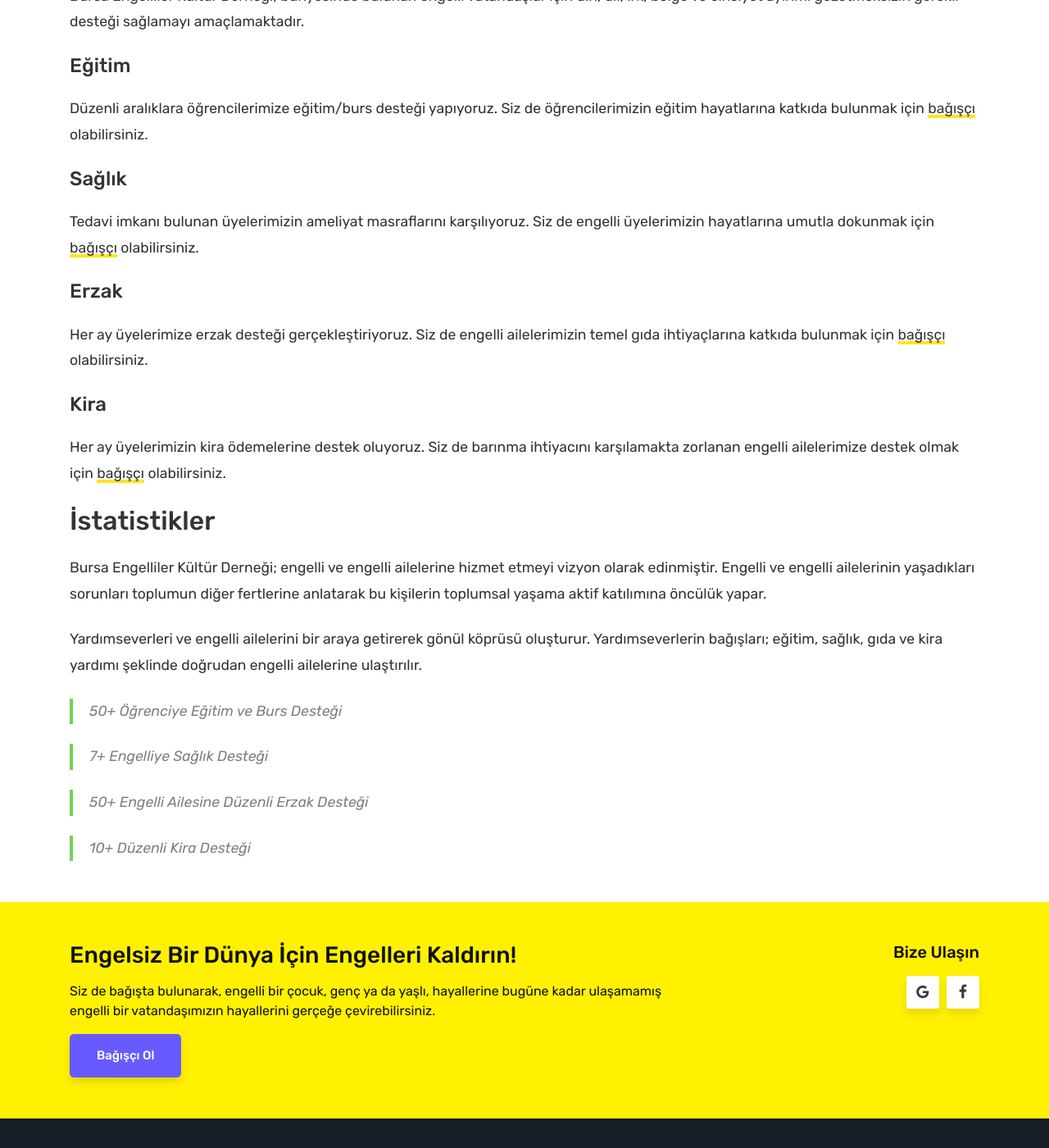
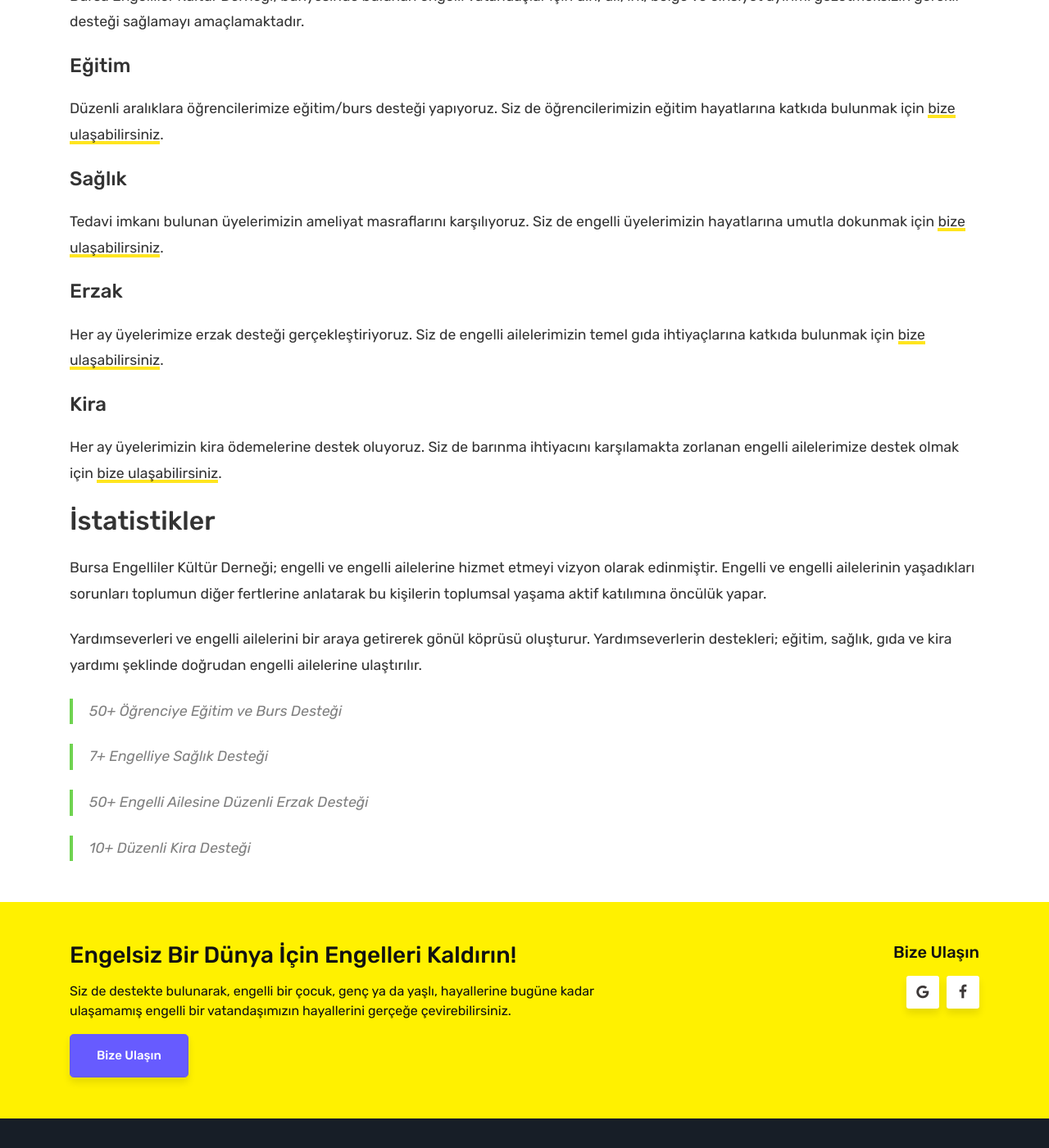
Before and after one commit to barisariburnu/bekder-jekyll, a Jekyll site: the page built from hakkimizda.md, in a window 1280 px wide and 1400 px high, scrolled down 540 px. Shown: the whole window at 82% size. Built offline with Jekyll 4.4.1, drawn with Linux system fonts in a browser that asks for light colours.

Commit message:
Update word: "bağış"

```diff
--- a/_layouts/default.html
+++ b/_layouts/default.html
@@ -115,8 +115,8 @@
             <div class="row justify-content-center">
                 <div class="col-md-8">
                     <h3>Engelsiz Bir Dünya İçin Engelleri Kaldırın!</h3>
-                    <p>Siz de bağışta bulunarak, engelli bir çocuk, genç ya da yaşlı, hayallerine bugüne kadar ulaşamamış engelli bir vatandaşımızın hayallerini gerçeğe çevirebilirsiniz.</p>
-                    <a class="btn btn-primary btn-lg" href="{{ site.baseurl }}/bagisci-ol">Bağışçı Ol</a>
+                    <p>Siz de destekte bulunarak, engelli bir çocuk, genç ya da yaşlı, hayallerine bugüne kadar ulaşamamış engelli bir vatandaşımızın hayallerini gerçeğe çevirebilirsiniz.</p>
+                    <a class="btn btn-primary btn-lg" href="{{ site.baseurl }}/bize-ulasin">Bize Ulaşın</a>
                 </div>
                 <div class="col-md-4 text-right footersocial">
                     <h5>Bize Ulaşın</h5>
--- a/hakkimizda.md
+++ b/hakkimizda.md
@@ -14,25 +14,25 @@ Bursa Engelliler Kültür Derneği; bünyesinde bulunan engelli vatandaşlar iç
 
 #### Eğitim
 
-Düzenli aralıklara öğrencilerimize eğitim/burs desteği yapıyoruz. Siz de öğrencilerimizin eğitim hayatlarına katkıda bulunmak için [bağışçı](/bagisci-ol) olabilirsiniz.
+Düzenli aralıklara öğrencilerimize eğitim/burs desteği yapıyoruz. Siz de öğrencilerimizin eğitim hayatlarına katkıda bulunmak için [bize ulaşabilirsiniz](/bize-ulasin).
 
 #### Sağlık
 
-Tedavi imkanı bulunan üyelerimizin ameliyat masraflarını karşılıyoruz. Siz de engelli üyelerimizin hayatlarına umutla dokunmak için [bağışçı](/bagisci-ol) olabilirsiniz.
+Tedavi imkanı bulunan üyelerimizin ameliyat masraflarını karşılıyoruz. Siz de engelli üyelerimizin hayatlarına umutla dokunmak için [bize ulaşabilirsiniz](/bize-ulasin).
 
 #### Erzak
 
-Her ay üyelerimize erzak desteği gerçekleştiriyoruz. Siz de engelli ailelerimizin temel gıda ihtiyaçlarına katkıda bulunmak için [bağışçı](/bagisci-ol) olabilirsiniz.
+Her ay üyelerimize erzak desteği gerçekleştiriyoruz. Siz de engelli ailelerimizin temel gıda ihtiyaçlarına katkıda bulunmak için [bize ulaşabilirsiniz](/bize-ulasin).
 
 #### Kira
 
-Her ay üyelerimizin kira ödemelerine destek oluyoruz. Siz de barınma ihtiyacını karşılamakta zorlanan engelli ailelerimize destek olmak için [bağışçı](/bagisci-ol) olabilirsiniz.
+Her ay üyelerimizin kira ödemelerine destek oluyoruz. Siz de barınma ihtiyacını karşılamakta zorlanan engelli ailelerimize destek olmak için [bize ulaşabilirsiniz](/bize-ulasin).
 
 ## İstatistikler
 
 Bursa Engelliler Kültür Derneği; engelli ve engelli ailelerine hizmet etmeyi vizyon olarak edinmiştir. Engelli ve engelli ailelerinin yaşadıkları sorunları toplumun diğer fertlerine anlatarak bu kişilerin toplumsal yaşama aktif katılımına öncülük yapar.
 
-Yardımseverleri ve engelli ailelerini bir araya getirerek gönül köprüsü oluşturur. Yardımseverlerin bağışları; eğitim, sağlık, gıda ve kira yardımı şeklinde doğrudan engelli ailelerine ulaştırılır.
+Yardımseverleri ve engelli ailelerini bir araya getirerek gönül köprüsü oluşturur. Yardımseverlerin destekleri; eğitim, sağlık, gıda ve kira yardımı şeklinde doğrudan engelli ailelerine ulaştırılır.
 
 > 50+ Öğrenciye Eğitim ve Burs Desteği
 
--- a/index.html
+++ b/index.html
@@ -9,7 +9,7 @@ title: Anasayfa
     <div class="wrapintro">
         <h1>Engelli Olmak, Engel Değildir.</h1>
         <h2 class="lead">Sizler için küçük, bizler için büyük bir adım atın. Engelli bireylerin yanında olun. İyilik hareketimize destek olun.</h2>
-        <a href="{{ site.baseurl }}/bagisci-ol" class="btn">Bağışçı Ol</a>
+        <a href="{{ site.baseurl }}/bize-ulasin" class="btn">BİZE ULAŞIN</a>
     </div>
 </section>
 
```
